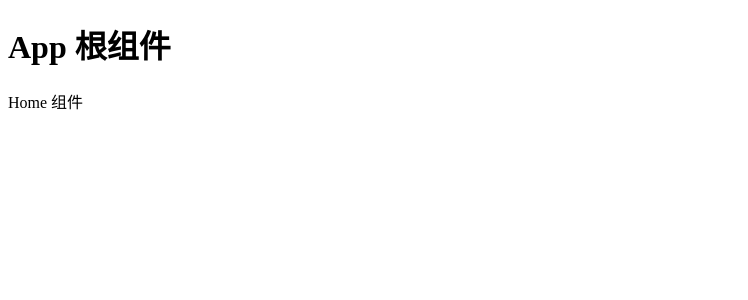
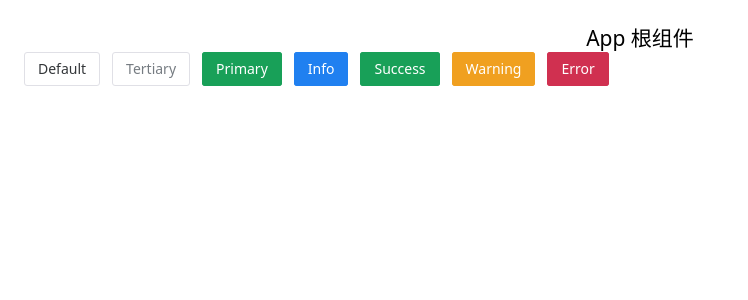
Before and after one commit to tgx1587900660/vite-app-demo, a Vue app: page / in a window 1280 px wide. Shown: the top 300 px of the page, without its empty margins (0-748 px from the left). Built offline with nearby package versions, Linux system fonts and the light colour scheme.

Commit message:
feat: 接入tailwindcss和naive ui

```diff
--- a/package.json
+++ b/package.json
@@ -10,9 +10,13 @@
   },
   "devDependencies": {
     "@vitejs/plugin-vue": "^6.0.1",
+    "naive-ui": "^2.43.1",
+    "unplugin-vue-components": "^29.0.0",
     "vite": "7.1.6"
   },
   "dependencies": {
+    "@tailwindcss/vite": "^4.1.13",
+    "tailwindcss": "^4.1.13",
     "vue": "^3.5.21",
     "vue-router": "^4.5.1"
   }
--- a/src/App.vue
+++ b/src/App.vue
@@ -1,4 +1,4 @@
 <template>
-  <h1>App 根组件</h1>
+  <h1 class="text-center text-2xl">App 根组件</h1>
   <router-view></router-view>
 </template>
--- a/src/assets/css/index.css
+++ b/src/assets/css/index.css
@@ -1,11 +1,15 @@
+@import "tailwindcss";
+
 :root {
-  font-size: 16px;
+  font-size: 14px;
 }
 
+html,
 body {
-  padding: 8px;
+  margin: 0;
+  padding: 0;
 }
 
-.my-router-active {
-  background-color: #efefef;
+#app {
+  padding: 24px;
 }
--- a/src/components/Home.vue
+++ b/src/components/Home.vue
@@ -1,10 +1,17 @@
 <template>
-  Home 组件
+  <n-space>
+    <n-button>Default</n-button>
+    <n-button type="tertiary"> Tertiary </n-button>
+    <n-button type="primary"> Primary </n-button>
+    <n-button type="info"> Info </n-button>
+    <n-button type="success"> Success </n-button>
+    <n-button type="warning"> Warning </n-button>
+    <n-button type="error"> Error </n-button>
+  </n-space>
 </template>
 
 <script>
-export default {}
+export default {};
 </script>
 
-<style>
-</style>
+<style></style>
--- a/src/main.js
+++ b/src/main.js
@@ -1,5 +1,6 @@
 import { createApp } from 'vue';
 import App from './App.vue';
+import './assets/css/index.css';
 import router from './route/router.js';
 
 const app = createApp(App);
--- a/vite.config.ts
+++ b/vite.config.ts
@@ -1,9 +1,19 @@
+import tailwindcss from '@tailwindcss/vite';
 import vue from '@vitejs/plugin-vue';
 import path from 'path';
+import { NaiveUiResolver } from 'unplugin-vue-components/resolvers';
+import Components from 'unplugin-vue-components/vite';
 import { defineConfig } from 'vite';
 
 export default defineConfig({
-  plugins: [vue()], // 注册插件
+  // 注册插件
+  plugins: [
+    vue(),
+    Components({
+      resolvers: [NaiveUiResolver()],
+    }),
+    tailwindcss(),
+  ],
   resolve: {
     alias: {
       '@': path.resolve(__dirname, 'src'),
```
Also changed, not shown: 1 other file (tests, documents, lock files or other folders).
